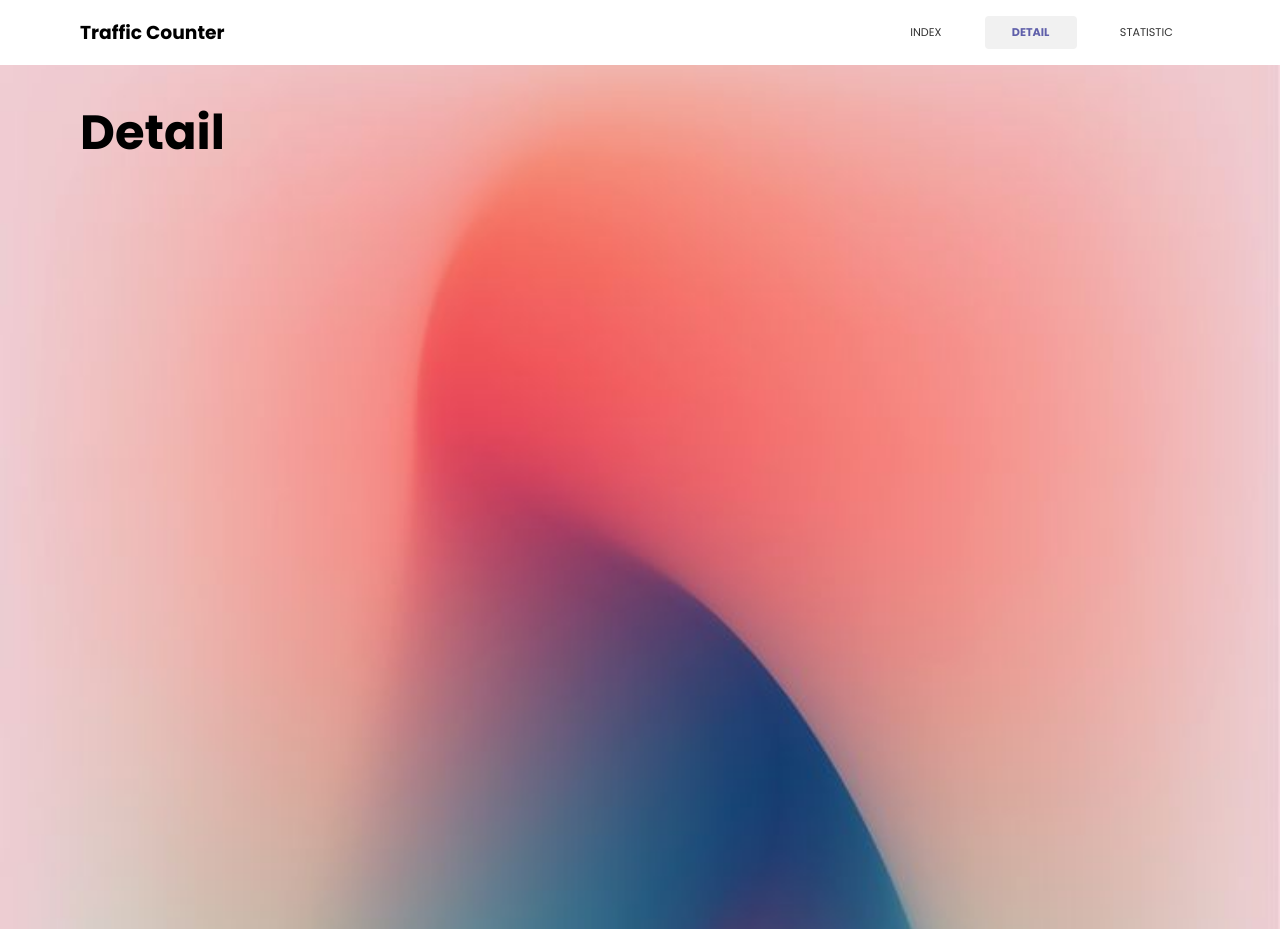
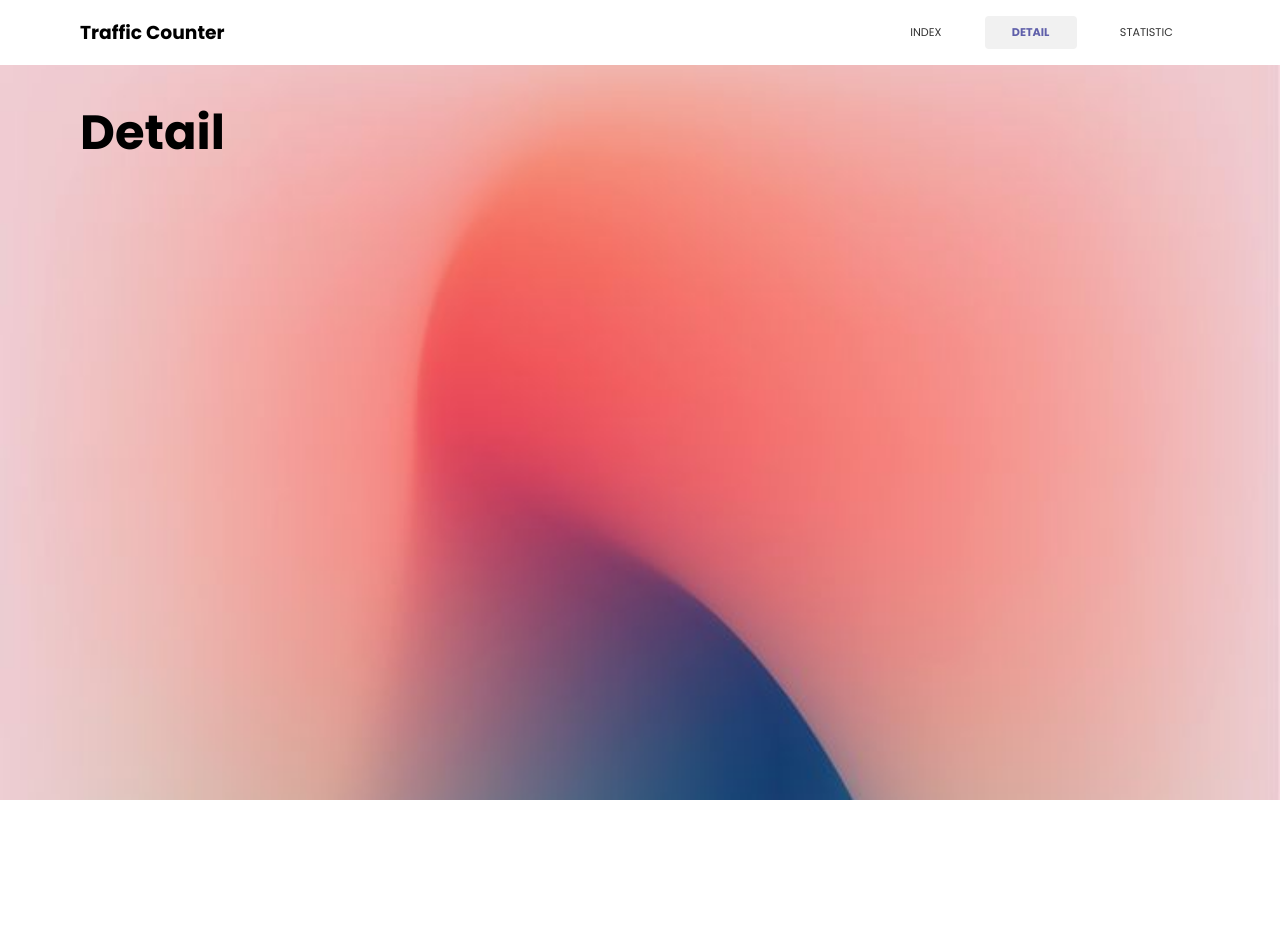
Before and after one commit to BILIIIIIII/Traffic-Counter---Mobile-Programming-5, a plain HTML site: page pages/detail.html in a window 1280 px wide. After the commit the page ends 800 px from the top, so only its background shows below. Drawn offline with Linux system fonts and the light colour scheme; no server answers.

Commit message:
Update styles.css - update background size foreach container

```diff
--- a/assets/css/styles.css
+++ b/assets/css/styles.css
@@ -49,9 +49,16 @@ main {
   padding: 2rem clamp(3rem, 5vw + 1rem, 15rem);
 }
 
-main .container {
+
+main .detail {
+  height: 100%;
+}
+
+main .hitung,
+main .statistic {
   height: 100vh;
 }
+
 
 main .container h1 {
   font-size: 3rem;
```
